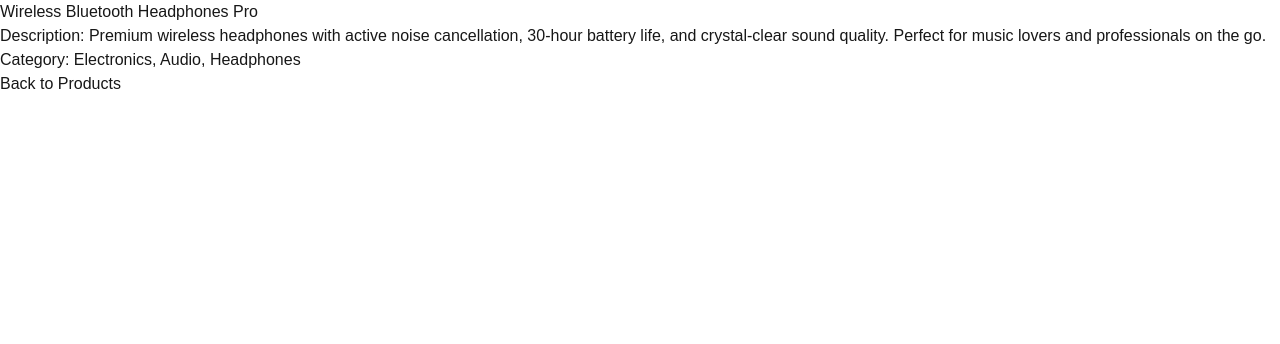
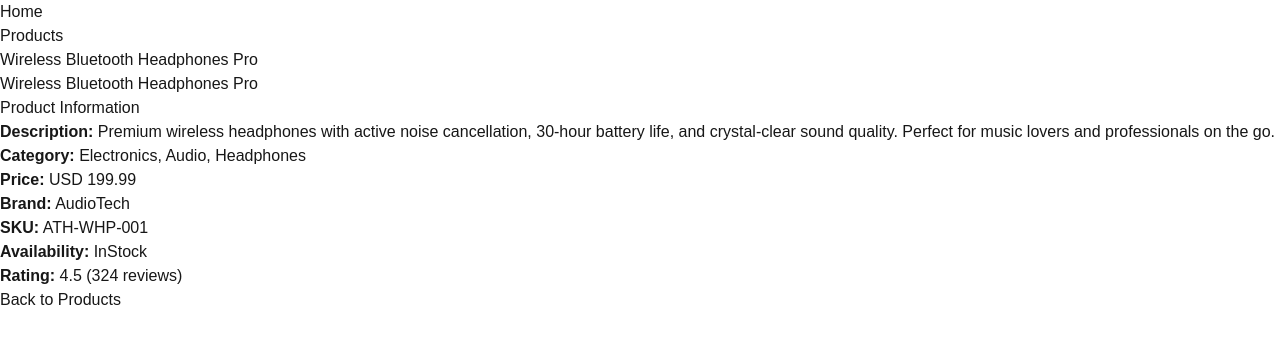
Before and after one commit to armandobd/nextjs-seo-demo-app, a Next.js app: page /products/1 in a window 1280 px wide. Shown: the top 344 px of the page. Built offline with nearby package versions, Linux system fonts and the light colour scheme; no server answers.

Commit message:
feat: Enhance product page metadata and structured data for improved SEO and user navigation

```diff
--- a/app/products/[id]/page.tsx
+++ b/app/products/[id]/page.tsx
@@ -5,6 +5,7 @@
 export async function generateMetadata({ params }: { params: Promise<{ id: string }> }): Promise<Metadata> {
     const { id } = await params;
     const product = getProductById(id);
+    const baseUrl = process.env.NEXT_PUBLIC_BASE_URL || "http://localhost:3000";
 
     if (!product) {
         return {
@@ -12,7 +13,7 @@
             description: "The requested product could not be found.",
             keywords: ["product", "best SEO practices", "Next.js"],
             alternates: {
-                canonical: `${process.env.NEXT_PUBLIC_BASE_URL}/products/${id}`,
+                canonical: `${baseUrl}/products/${id}`,
             },
         };
     }
@@ -21,8 +22,30 @@
         title: `${product.name} - Product - Best SEO practices in Next.js`,
         description: product.description,
         keywords: ["product", "best SEO practices", "Next.js", ...product.category],
+        openGraph: {
+            title: `${product.name} - Product - Best SEO practices in Next.js`,
+            description: product.description,
+            url: `${baseUrl}/products/${id}`,
+            siteName: "Next.js SEO Demo App",
+            locale: "en_US",
+            type: "website",
+            images: [
+                {
+                    url: `${baseUrl}${product.image}`,
+                    width: 1200,
+                    height: 630,
+                    alt: product.name,
+                },
+            ],
+        },
+        twitter: {
+            card: "summary_large_image",
+            title: `${product.name} - Product - Best SEO practices in Next.js`,
+            description: product.description,
+            images: [`${baseUrl}${product.image}`],
+        },
         alternates: {
-            canonical: `${process.env.NEXT_PUBLIC_BASE_URL}/products/${id}`,
+            canonical: `${baseUrl}/products/${id}`,
         },
     };
 }
@@ -30,33 +53,121 @@
 export default async function ProductPage({ params }: { params: Promise<{ id: string }> }) {
     const { id } = await params;
     const product = getProductById(id);
+    const baseUrl = process.env.NEXT_PUBLIC_BASE_URL || "http://localhost:3000";
 
     if (!product) {
         return (
-            <div>
+            <main>
                 <h1>Product Not Found</h1>
                 <p>The product you are looking for does not exist.</p>
-                <Link href="/products">Back to Products</Link>
-            </div>
+                <nav aria-label="Navigation">
+                    <Link href="/products">Back to Products</Link>
+                </nav>
+            </main>
         );
     }
 
-    const structuredData = {
+    const productStructuredData = {
         "@context": "https://schema.org",
         "@type": "Product",
         name: product.name,
         description: product.description,
         category: product.category.join(", "),
-        url: `${process.env.NEXT_PUBLIC_BASE_URL}/products/${id}`,
+        url: `${baseUrl}/products/${id}`,
+        image: `${baseUrl}${product.image}`,
+        brand: {
+            "@type": "Brand",
+            name: product.brand,
+        },
+        sku: product.sku,
+        offers: {
+            "@type": "Offer",
+            price: product.price,
+            priceCurrency: product.currency,
+            availability: `https://schema.org/${product.availability}`,
+            url: `${baseUrl}/products/${id}`,
+        },
+        ...(product.rating && product.reviewCount
+            ? {
+                aggregateRating: {
+                    "@type": "AggregateRating",
+                    ratingValue: product.rating,
+                    reviewCount: product.reviewCount,
+                },
+            }
+            : {}),
+    };
+
+    const breadcrumbStructuredData = {
+        "@context": "https://schema.org",
+        "@type": "BreadcrumbList",
+        itemListElement: [
+            {
+                "@type": "ListItem",
+                position: 1,
+                name: "Home",
+                item: baseUrl,
+            },
+            {
+                "@type": "ListItem",
+                position: 2,
+                name: "Products",
+                item: `${baseUrl}/products`,
+            },
+            {
+                "@type": "ListItem",
+                position: 3,
+                name: product.name,
+                item: `${baseUrl}/products/${id}`,
+            },
+        ],
     };
 
     return (
         <>
-            <script type="application/ld+json" dangerouslySetInnerHTML={{ __html: JSON.stringify(structuredData) }} />
-            <h1>{product.name}</h1>
-            <p>Description: {product.description}</p>
-            <p>Category: {product.category.join(", ")}</p>
-            <Link href="/products">Back to Products</Link>
+            <script
+                type="application/ld+json"
+                dangerouslySetInnerHTML={{ __html: JSON.stringify(productStructuredData) }}
+            />
+            <script
+                type="application/ld+json"
+                dangerouslySetInnerHTML={{ __html: JSON.stringify(breadcrumbStructuredData) }}
+            />
+            <nav aria-label="Breadcrumb">
+                <ol>
+                    <li>
+                        <Link href="/">Home</Link>
+                    </li>
+                    <li>
+                        <Link href="/products">Products</Link>
+                    </li>
+                    <li aria-current="page">{product.name}</li>
+                </ol>
+            </nav>
+            <main>
+                <article>
+                    <header>
+                        <h1>{product.name}</h1>
+                    </header>
+                    <section aria-label="Product details">
+                        <h2>Product Information</h2>
+                        <p><strong>Description:</strong> {product.description}</p>
+                        <p><strong>Category:</strong> {product.category.join(", ")}</p>
+                        <p><strong>Price:</strong> {product.currency} {product.price.toFixed(2)}</p>
+                        <p><strong>Brand:</strong> {product.brand}</p>
+                        <p><strong>SKU:</strong> {product.sku}</p>
+                        <p><strong>Availability:</strong> {product.availability}</p>
+                        {product.rating && product.reviewCount && (
+                            <p>
+                                <strong>Rating:</strong> {product.rating} ({product.reviewCount} reviews)
+                            </p>
+                        )}
+                    </section>
+                </article>
+                <nav aria-label="Navigation">
+                    <Link href="/products">Back to Products</Link>
+                </nav>
+            </main>
         </>
     );
 }
```
